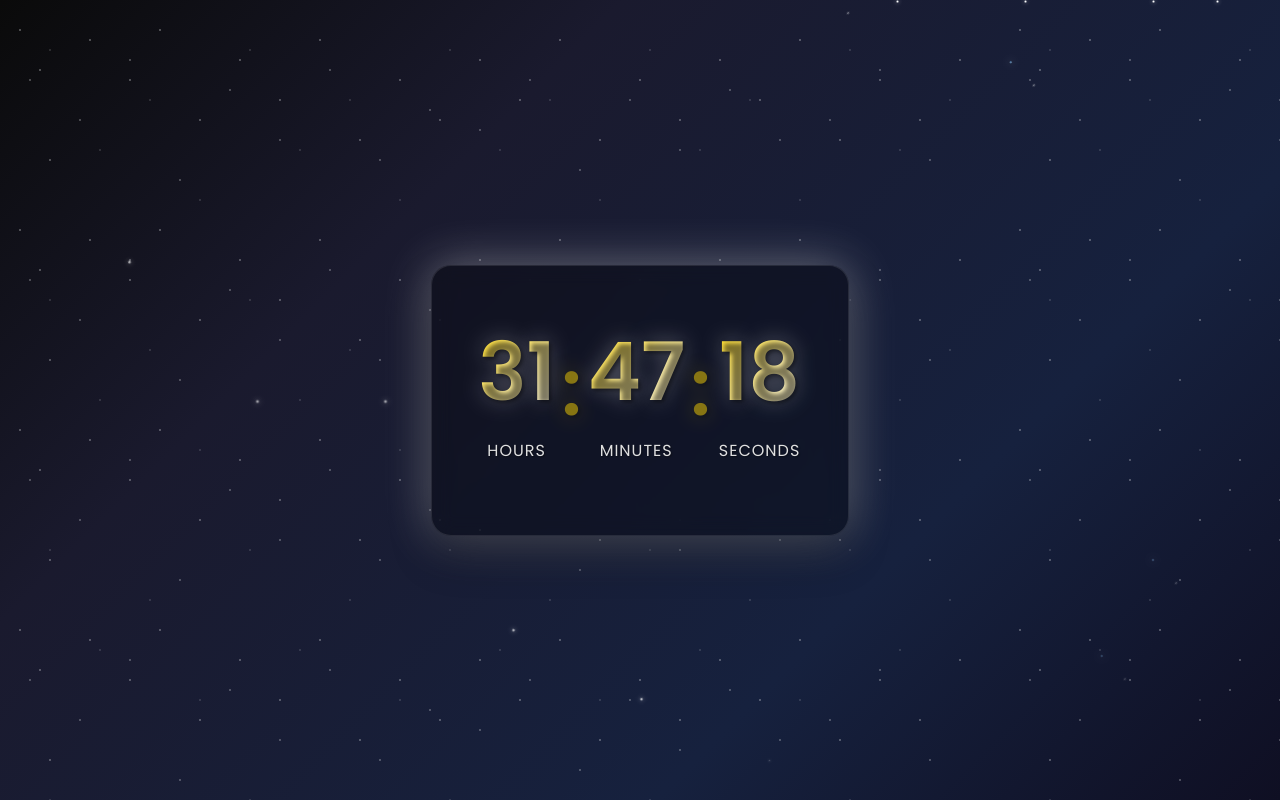
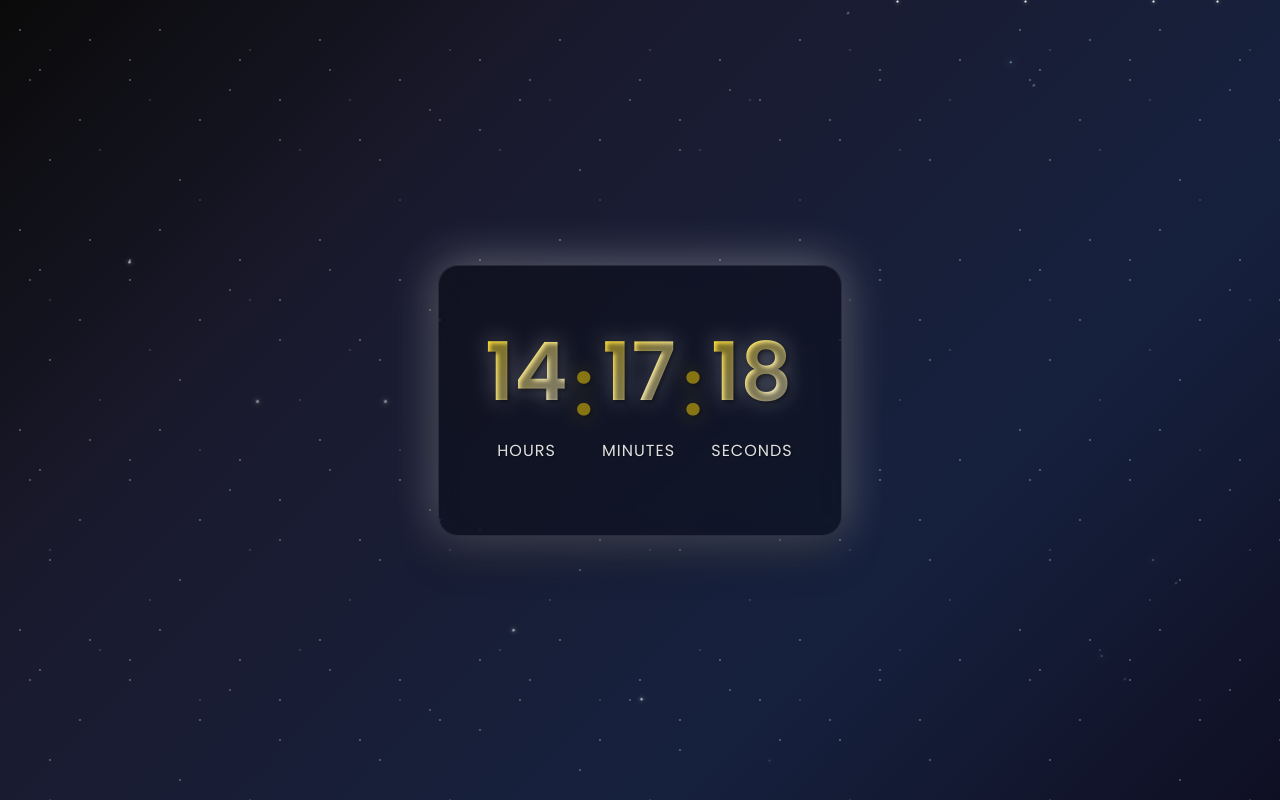
Before and after one commit to siddhanttek/ruuuude, a React (Create React App) app: page / in a window 1280 px wide. Built offline with nearby package versions, Linux system fonts and the light colour scheme.

Commit message:
Update BdayColl.js date

```diff
--- a/src/BdayColl.js
+++ b/src/BdayColl.js
@@ -5,12 +5,20 @@ import './BdayColl.css';
 const BdayColl = () => {
     const [isGiftOpened, setIsGiftOpened] = useState(false);
     // Target date: August 21st, 12 AM IST (next year)
-    const targetDate = new Date('2025-08-21T06:30:00Z'); // 12 AM IST = 6:30 AM UTC
+    const targetDateIST = new Date('2025-08-21T00:00:00+05:30'); // 12 AM IST on 21 Aug
 
-    // Calculate initial countdown values
+    // Function to get current IST time
+    const getCurrentTimeInIST = () => {
+        const now = new Date();
+
+        // Convert local time to UTC, then add 5.5 hours for IST
+        const utc = now.getTime() + (now.getTimezoneOffset() * 60000);
+        return new Date(utc + (5.5 * 60 * 60 * 1000));
+    };
+
     const calculateTimeLeft = () => {
-        const now = new Date();
-        const difference = targetDate - now;
+        const nowIST = getCurrentTimeInIST();
+        const difference = targetDateIST - nowIST;
 
         if (difference > 0) {
             const hours = Math.floor(difference / (1000 * 60 * 60));
@@ -20,6 +28,7 @@ const BdayColl = () => {
         }
         return { hours: 0, minutes: 0, seconds: 0 };
     };
+
 
     const [countdown, setCountdown] = useState(calculateTimeLeft());
     const [showCountdown, setShowCountdown] = useState(true);
```
